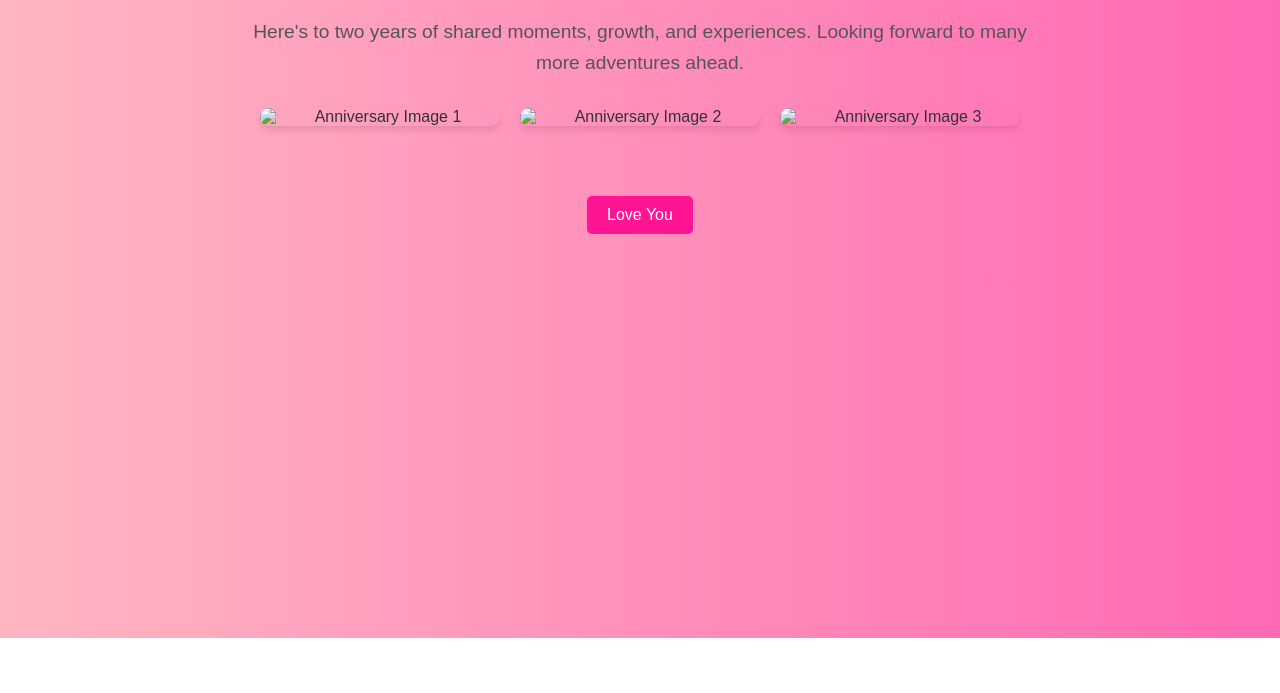
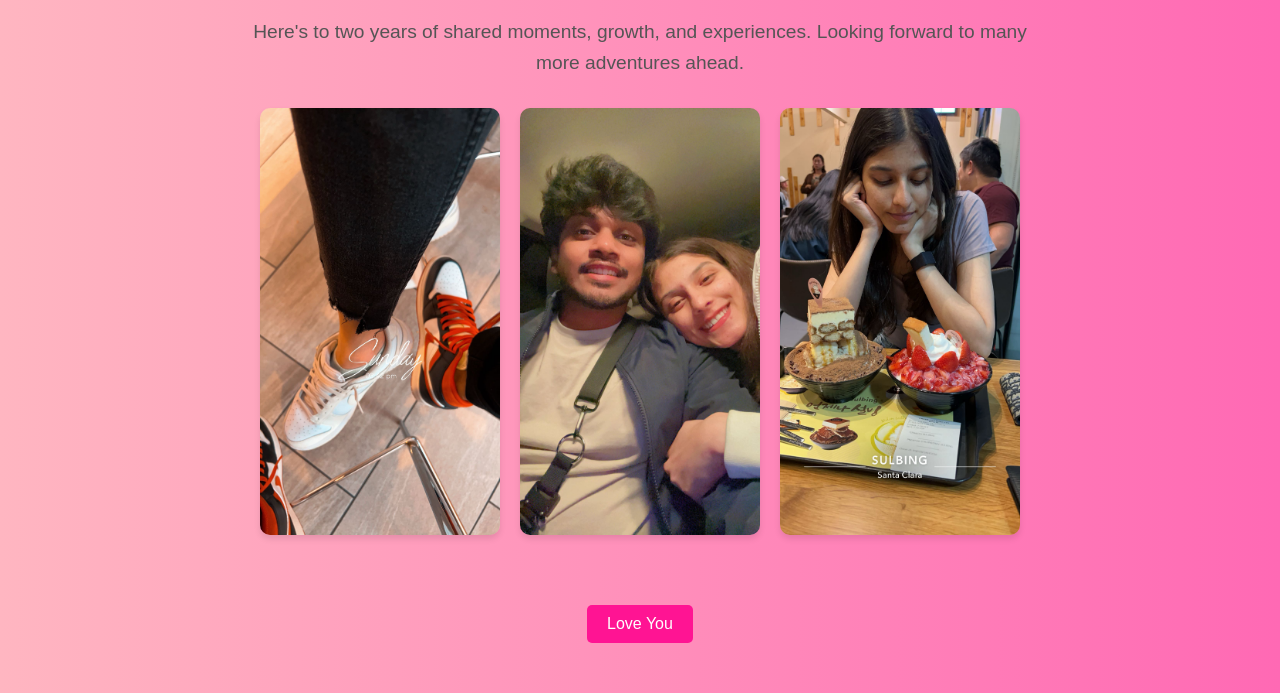
Before and after one commit to Rusheel7/nidhisha.github.io, a plain HTML site: page index.html in a window 1280 px wide. Shown: the part 162-855 px from the top of the page. Before the commit the page ends 800 px from the top, so only its background shows below. Drawn offline with Linux system fonts and the light colour scheme.

Commit message:
Update index.html

```diff
--- a/index.html
+++ b/index.html
@@ -105,9 +105,9 @@
 
         <!-- Image Gallery: Three images side by side -->
         <div class="image-gallery">
-            <img src="image1.jpg" alt="Anniversary Image 1">
-            <img src="image2.jpg" alt="Anniversary Image 2">
-            <img src="image3.jpg" alt="Anniversary Image 3">
+            <img src="1.jpg" alt="Anniversary Image 1">
+            <img src="2.jpg" alt="Anniversary Image 2">
+            <img src="3.jpg" alt="Anniversary Image 3">
         </div>
 
         <footer>
```
